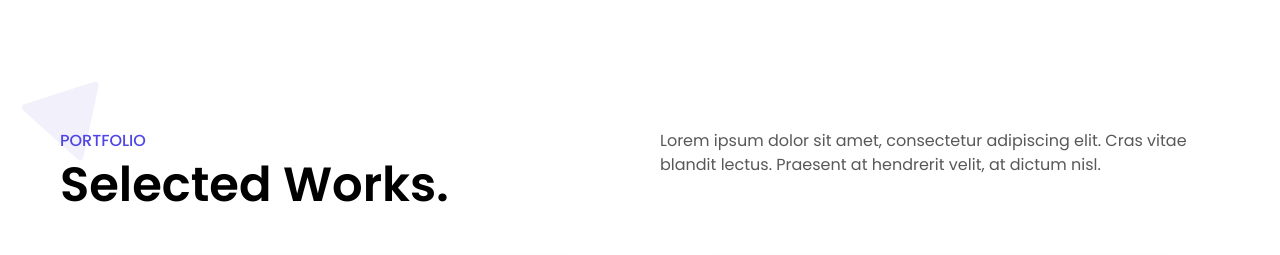
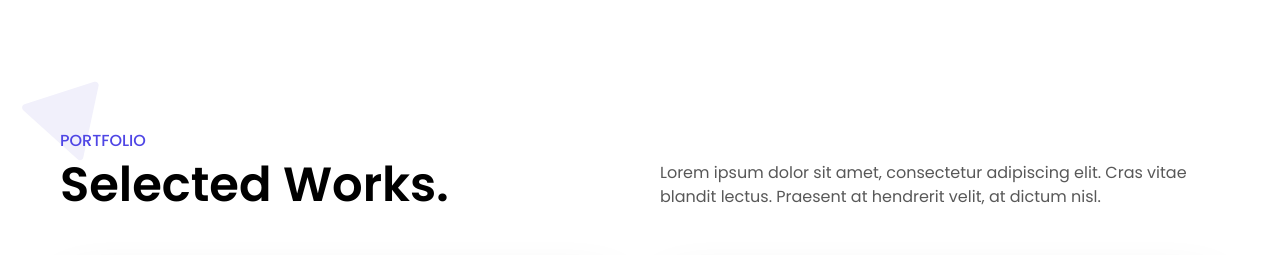
Before and after one commit to lyonsun/nextjs-blog, a Next.js app: page / in a window 1280 px wide. Shown: the part 2460-2715 px from the top of the page. Built offline with nearby package versions, Linux system fonts and the light colour scheme.

Commit message:
minor styling changes to portfolio element.

```diff
--- a/elements/portfolio.js
+++ b/elements/portfolio.js
@@ -4,13 +4,13 @@ export default function Portfolio() {
     return (
         <section className="portfolio pt-12 pb-16 md:pb-32">
             <div className="max-w-[1200px] mx-auto px-5">
-                <div className="portfolio__heading grid grid-cols-1 md:grid-cols-2 gap-8 md:gap-10 text-center md:text-left mb-8 md:mb-12">
+                <div className="portfolio__heading grid grid-cols-1 md:grid-cols-2 gap-8 md:gap-10 items-end text-center md:text-left mb-8 md:mb-12">
                     <div className="heading-text relative">
                         <div className="heading__image absolute top-[-48px] left-[50%] md:-left-10 z-[-1]">
                             <Image width="80" height="80" layout="fixed" src="/images/triangle.svg" alt="Heading Background Image" />
                         </div>
                         <h1 className="uppercase font-medium text-primary-600">Portfolio</h1>
-                        <div className="font-semibold text-3xl lg:text-5xl leading-[56px] mt-2 mb-3">Selected Works.</div>
+                        <div className="font-semibold text-3xl lg:text-5xl leading-[56px] mt-2">Selected Works.</div>
                     </div>
                     <div className="heading-description text-gray opacity-70">
                         Lorem ipsum dolor sit amet, consectetur adipiscing elit. Cras vitae blandit lectus. Praesent at hendrerit velit, at dictum nisl.
```
